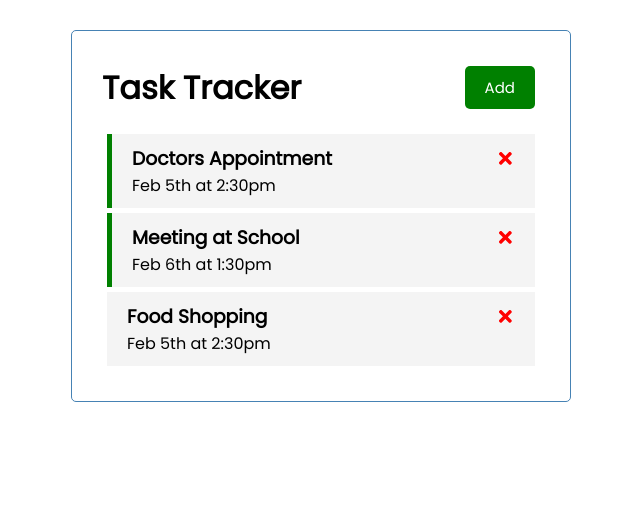
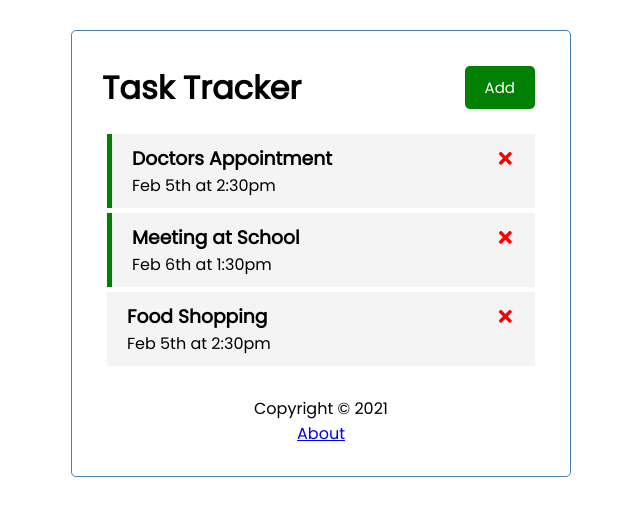
Before and after one commit to KorNito/react-task-tracker, a React (Create React App) app: page / in a window 1280 px wide. Shown: the top 516 px of the page, without its empty margins (319-959 px from the left). Built offline with nearby package versions, Linux system fonts and the light colour scheme; data requests are answered from the project's data file.

Commit message:
added Footer component

```diff
--- a/src/App.js
+++ b/src/App.js
@@ -2,6 +2,7 @@
 import Header from "./components/Header";
 import Tasks from "./components/Tasks";
 import AddTask from "./components/AddTask";
+import Footer from "./components/Footer";
 
 function App() {
   const [showAddTask, setShowAddTask] = useState(false)
@@ -90,7 +91,7 @@
         :
           'No Tasks To Show'
       }
-
+      <Footer/>
     </div>
   );
 }
--- /dev/null
+++ b/src/components/Footer.js
@@ -0,0 +1,10 @@
+const Footer = () => {
+    return (
+        <footer>
+            <p>Copyright &copy; 2021</p>
+            <a href="/about">About</a>
+        </footer>
+    )
+}
+
+export default Footer
```
